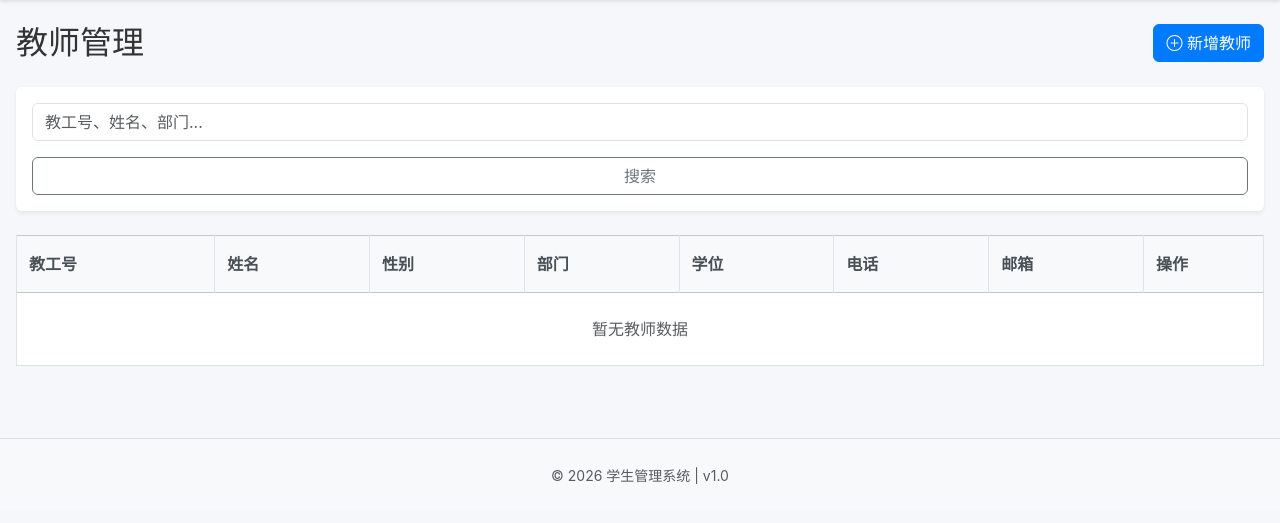
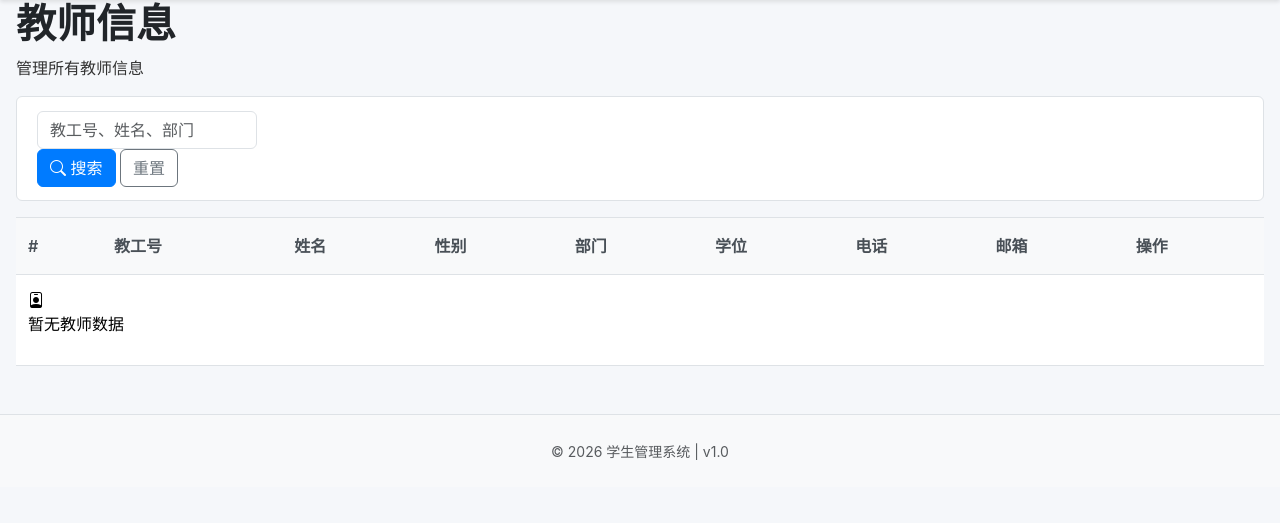
Before and after one commit to weichuyi/jystudent, a Flask app: page /teachers in a window 1280 px wide. Shown: the part 57-580 px from the top of the page. Run offline with Flask 3, Linux system fonts and the light colour scheme; a user stored in the database is signed in.

Commit message:
修订教师名单及表单模板
更新教师管理界面：在两个模板中均添加页面标题区块，并用带样式的页面标题替换普通标题。在 form.html 中添加页面标题、返回列表按钮，并调整教师添加/编辑表单的布局。在 list.html 中进行大幅改版：添加包含副标题及仅管理员可用操作（批量导入 + 新增）的头部区域，引入精简搜索栏，将旧表格替换为响应式带样式表格及无数据占位符，并将编辑/删除按钮仅对管理员开放。同时添加用于批量导入教师的弹窗（支持模板下载与文件上传），该弹窗仅在 session.role == 'admin' 时显示。

```diff
--- a/templates/teachers/list.html
+++ b/templates/teachers/list.html
@@ -1,33 +1,41 @@
 {% extends "base.html" %}
-
 {% block title %}教师管理{% endblock %}
+{% block page_title %}教师管理{% endblock %}
 
 {% block content %}
-<div class="py-4">
-    <div class="d-flex justify-content-between align-items-center mb-4">
-        <h1 class="h2 m-0">教师管理</h1>
-        <a class="btn btn-primary" href="{{ url_for('add_teacher') }}">
+<div class="page-header">
+  <div>
+    <h1 class="page-title">教师信息</h1>
+    <p class="page-subtitle">管理所有教师信息</p>
+  </div>
+  {% if session.role == 'admin' %}
+  <div class="d-flex gap-2">
+    <button class="btn btn-outline-success" data-bs-toggle="modal" data-bs-target="#importModal">
+      <i class="bi bi-upload"></i> 批量导入
+    </button>
+    <a href="{{ url_for('add_teacher') }}" class="btn btn-primary">
       <i class="bi bi-plus-circle"></i> 新增教师
     </a>
   </div>
+  {% endif %}
+</div>
 
-    <div class="card shadow-sm border-0 mb-4">
-        <div class="card-body">
-            <form method="get" class="row g-3">
-                <div class="col-12">
-                    <input class="form-control" type="text" name="q" value="{{ query }}" placeholder="教工号、姓名、部门...">
-                </div>
-                <div class="col-12 d-grid gap-2">
-                    <button class="btn btn-outline-secondary" type="submit">搜索</button>
-                </div>
+<div class="card mb-3">
+  <div class="card-body" style="padding:.85rem 1.25rem">
+    <form method="get" class="search-bar">
+      <input class="form-control" type="text" name="q" value="{{ query }}" placeholder="教工号、姓名、部门" style="width:220px;flex-shrink:0">
+      <button class="btn btn-primary" type="submit"><i class="bi bi-search"></i> 搜索</button>
+      <a href="{{ url_for('list_teachers') }}" class="btn btn-outline-secondary">重置</a>
     </form>
   </div>
 </div>
 
+<div class="table-card">
   <div class="table-responsive">
-        <table class="table table-bordered table-hover align-middle bg-white">
-            <thead class="table-light">
+    <table class="table">
+      <thead>
         <tr>
+          <th>#</th>
           <th>教工号</th>
           <th>姓名</th>
           <th>性别</th>
@@ -35,41 +43,85 @@
           <th>学位</th>
           <th>电话</th>
           <th>邮箱</th>
-                    <th width="120">操作</th>
+          <th>操作</th>
         </tr>
       </thead>
       <tbody>
         {% if teachers %}
         {% for teacher in teachers %}
         <tr>
-                    <td><strong>{{ teacher.teacher_no }}</strong></td>
-                    <td>{{ teacher.name }}</td>
-                    <td>{{ teacher.gender or '-' }}</td>
-                    <td>{{ teacher.department or '-' }}</td>
-                    <td>{{ teacher.qualification or '-' }}</td>
-                    <td>{{ teacher.phone or '-' }}</td>
-                    <td>{{ teacher.email or '-' }}</td>
+          <td style="color:#94a3b8;font-size:.78rem">{{ loop.index }}</td>
+          <td><code style="background:#f1f5f9;padding:.15em .45em;border-radius:.3rem;font-size:.8rem">{{ teacher.teacher_no }}</code></td>
+          <td class="fw-semibold">{{ teacher.name }}</td>
+          <td>{{ teacher.gender or '' }}</td>
+          <td>{{ teacher.department or '' }}</td>
+          <td>{{ teacher.qualification or '' }}</td>
+          <td>{{ teacher.phone or '' }}</td>
+          <td>{{ teacher.email or '' }}</td>
           <td>
-                        <div class="btn-group btn-group-sm" role="group">
-                            <a class="btn btn-outline-primary" href="{{ url_for('edit_teacher', teacher_id=teacher.id) }}" title="编辑">
+            <div class="d-flex gap-1">
+              {% if session.role == 'admin' %}
+              <a href="{{ url_for('edit_teacher', teacher_id=teacher.id) }}" class="btn btn-sm btn-outline-primary" title="编辑">
                 <i class="bi bi-pencil"></i>
               </a>
-                            <form method="post" action="{{ url_for('delete_teacher', teacher_id=teacher.id) }}" style="display:inline;" onsubmit="return confirm('确认删除？');">
-                                <button class="btn btn-outline-danger btn-sm" type="submit" title="删除">
+              <form method="post" action="{{ url_for('delete_teacher', teacher_id=teacher.id) }}" style="display:inline" onsubmit="return confirm('确认删除该教师？')">
+                <button class="btn btn-sm btn-outline-danger" type="submit" title="删除">
                   <i class="bi bi-trash"></i>
                 </button>
               </form>
+              {% endif %}
             </div>
           </td>
         </tr>
         {% endfor %}
         {% else %}
         <tr>
-                    <td colspan="8" class="text-center py-4 text-muted">暂无教师数据</td>
+          <td colspan="9">
+            <div class="no-data">
+              <i class="bi bi-person-badge"></i>
+              <p>暂无教师数据</p>
+            </div>
+          </td>
         </tr>
         {% endif %}
       </tbody>
     </table>
   </div>
 </div>
+
+<!-- 批量导入弹窗 -->
+{% if session.role == 'admin' %}
+<div class="modal fade" id="importModal" tabindex="-1">
+  <div class="modal-dialog modal-dialog-centered">
+    <div class="modal-content">
+      <div class="modal-header">
+        <h5 class="modal-title"><i class="bi bi-upload me-2"></i>批量导入教师</h5>
+        <button type="button" class="btn-close" data-bs-dismiss="modal"></button>
+      </div>
+      <form method="post" action="{{ url_for('import_teachers') }}" enctype="multipart/form-data">
+        <div class="modal-body">
+          <div class="alert alert-info" style="font-size:.84rem">
+            <i class="bi bi-info-circle me-1"></i>
+            请先下载模板，按格式填写后上传。<br>
+            账号不填默认用<strong>教工号</strong>，密码不填默认 <code>123456</code>。
+          </div>
+          <div class="mb-3">
+            <a href="{{ url_for('teacher_import_template') }}" class="btn btn-sm btn-outline-primary">
+              <i class="bi bi-file-earmark-excel"></i> 下载导入模板
+            </a>
+          </div>
+          <div class="mb-3">
+            <label class="form-label fw-semibold">选择文件（.xlsx）</label>
+            <input type="file" name="file" class="form-control" accept=".xlsx" required>
+          </div>
+        </div>
+        <div class="modal-footer">
+          <button type="button" class="btn btn-secondary" data-bs-dismiss="modal">取消</button>
+          <button type="submit" class="btn btn-success"><i class="bi bi-upload"></i> 开始导入</button>
+        </div>
+      </form>
+    </div>
+  </div>
+</div>
+{% endif %}
 {% endblock %}
```
Also changed, not shown: templates/teachers/form.html (+6 -2 lines). Lines whose indentation alone changed are shown as unchanged.
